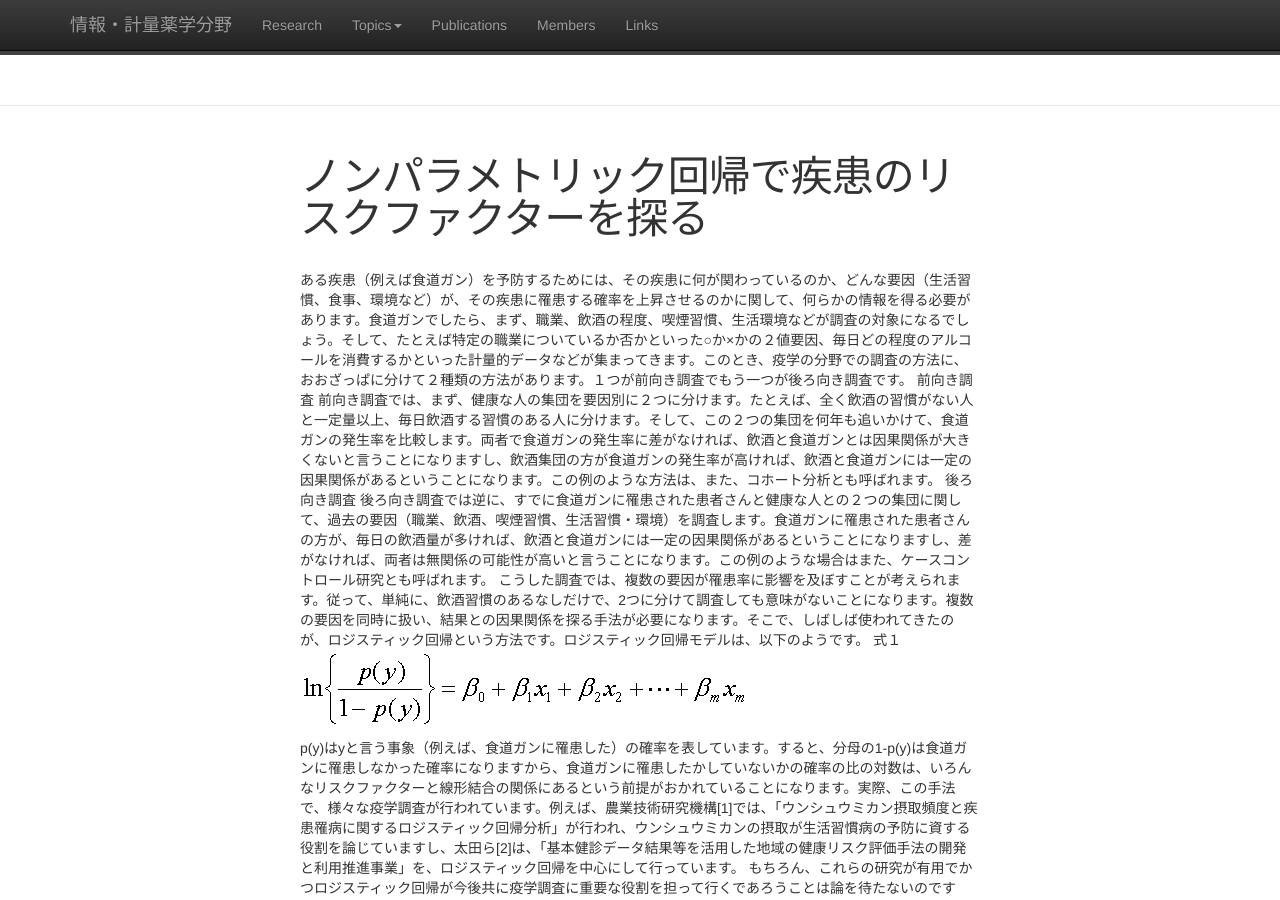
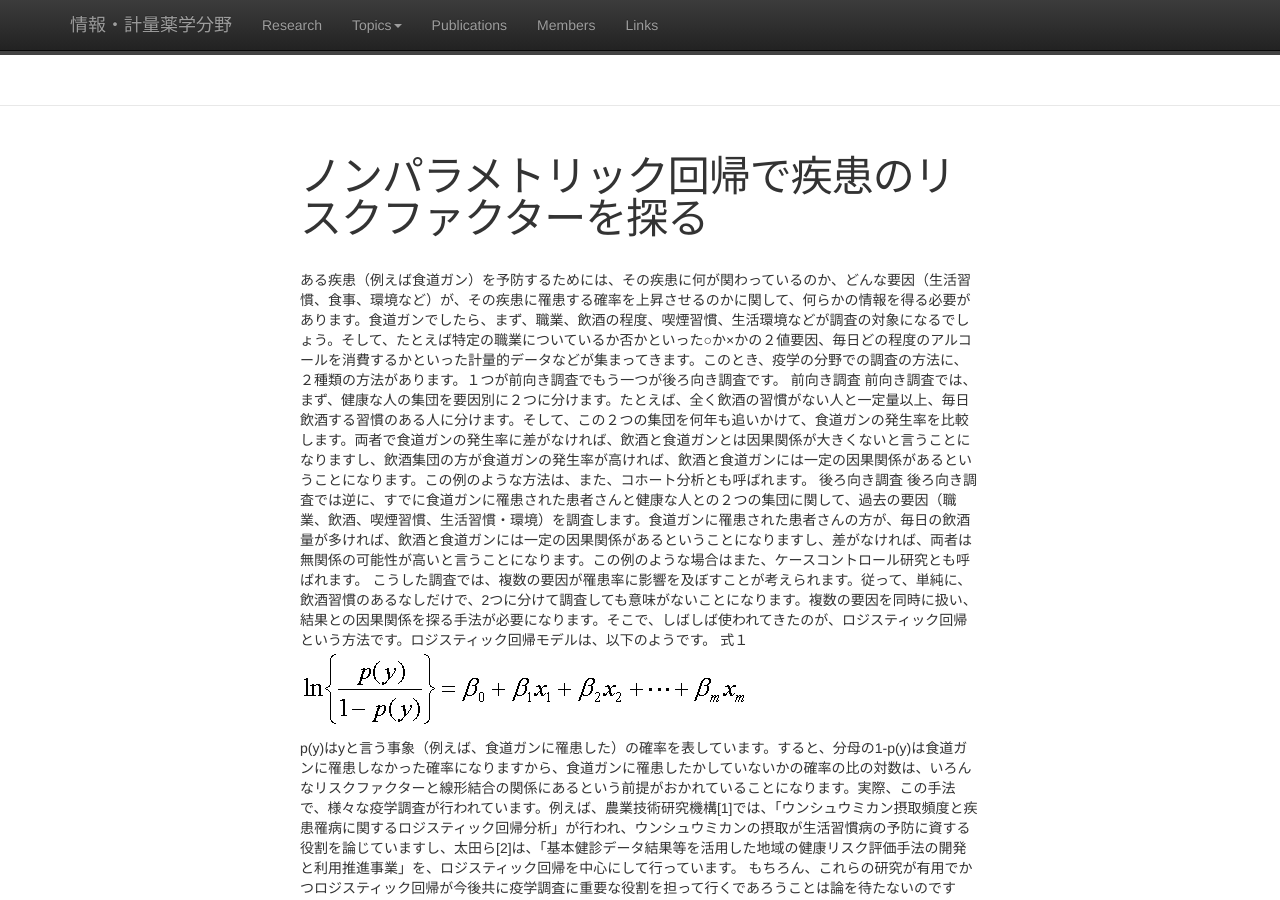
Before and after one commit to Pharmacometrics/Pharmacometrics.github.io, a Jekyll site: the page built from topics/nonpara.md, in a window 1280 px wide and 900 px high. Built offline with Jekyll 4.4.1, drawn with Linux system fonts in a browser that asks for light colours; nearby versions of some CDN libraries.

Commit message:
小修正
「大雑把に」を削除

```diff
--- a/topics/nonpara.md
+++ b/topics/nonpara.md
@@ -3,7 +3,7 @@ layout: page
 title: ノンパラメトリック回帰で疾患のリスクファクターを探る
 permalink:
 ---
-ある疾患（例えば食道ガン）を予防するためには、その疾患に何が関わっているのか、どんな要因（生活習慣、食事、環境など）が、その疾患に罹患する確率を上昇させるのかに関して、何らかの情報を得る必要があります。食道ガンでしたら、まず、職業、飲酒の程度、喫煙習慣、生活環境などが調査の対象になるでしょう。そして、たとえば特定の職業についているか否かといった○か×かの２値要因、毎日どの程度のアルコールを消費するかといった計量的データなどが集まってきます。このとき、疫学の分野での調査の方法に、おおざっぱに分けて２種類の方法があります。１つが前向き調査でもう一つが後ろ向き調査です。
+ある疾患（例えば食道ガン）を予防するためには、その疾患に何が関わっているのか、どんな要因（生活習慣、食事、環境など）が、その疾患に罹患する確率を上昇させるのかに関して、何らかの情報を得る必要があります。食道ガンでしたら、まず、職業、飲酒の程度、喫煙習慣、生活環境などが調査の対象になるでしょう。そして、たとえば特定の職業についているか否かといった○か×かの２値要因、毎日どの程度のアルコールを消費するかといった計量的データなどが集まってきます。このとき、疫学の分野での調査の方法に、２種類の方法があります。１つが前向き調査でもう一つが後ろ向き調査です。
 前向き調査
   前向き調査では、まず、健康な人の集団を要因別に２つに分けます。たとえば、全く飲酒の習慣がない人と一定量以上、毎日飲酒する習慣のある人に分けます。そして、この２つの集団を何年も追いかけて、食道ガンの発生率を比較します。両者で食道ガンの発生率に差がなければ、飲酒と食道ガンとは因果関係が大きくないと言うことになりますし、飲酒集団の方が食道ガンの発生率が高ければ、飲酒と食道ガンには一定の因果関係があるということになります。この例のような方法は、また、コホート分析とも呼ばれます。
 後ろ向き調査
```
